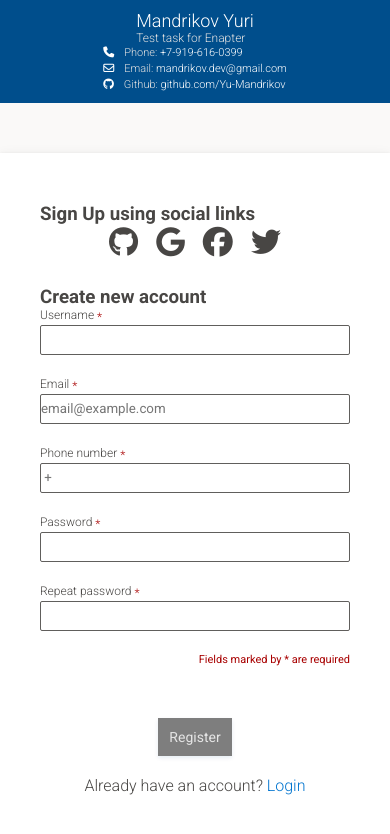
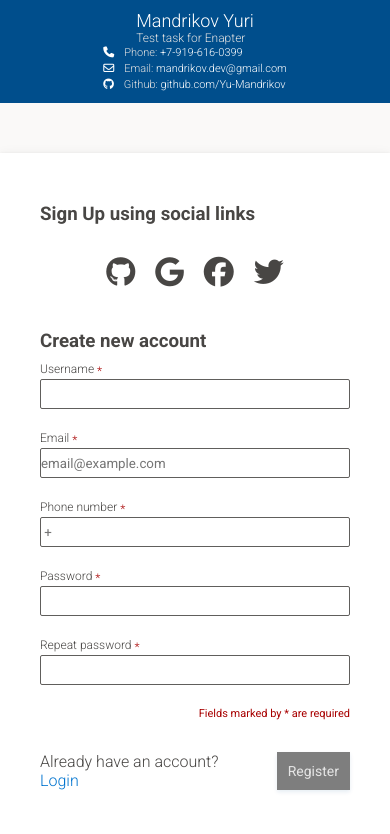
Before and after one commit to Yu-Mandrikov/enapter-test-task, a website built with webpack: page src/index.html in a window 390 px wide. Built offline with nearby package versions, Linux system fonts and the light colour scheme.

Commit message:
CSS improvements
fixed @media alignment

```diff
--- a/src/styles.css
+++ b/src/styles.css
@@ -111,22 +111,6 @@ body {
     color: #e0e0e0;
 }
 
-@media screen and (max-width: 500px) {
-    .header {
-        flex-direction: column;
-        padding: 10px 10px 10px 10px;
-        justify-content: space-around;
-    }
-
-    .header .contacts {
-        display: block;
-    }
-
-    .header .contacts li {
-        padding-left: 0;
-    }
-}
-
 .content {
     background-color: #605e5c;
     max-width: 500px;
@@ -152,25 +136,27 @@ body {
 
 .form h3 {
     margin-top: 10px;
+    margin-bottom: 10px;
 }
 
 .form__social {
     padding: 0;
+    margin: 10px 0;
     height: 6vh;
 }
 
 .form__social ul {
     display: flex;
-    justify-content: space-around;
+    justify-content: center;
     list-style: none;
-    margin: 0 60px 10px 60px;
+    margin: 10px auto;
     padding-inline-start: 0;
     font-size: 30px;
 }
 
 .form__social ul li {
-    padding-left: 5px;
-    padding-right: 5px;
+    padding-left: 20px;
+    padding-right: 20px;
 }
 
 .form__social ul li:hover {
@@ -298,7 +284,6 @@ body {
     transition: 1s;
 }
 
-
 @media screen and (max-width: 500px) {
     .header {
         flex-direction: column;
@@ -314,18 +299,24 @@ body {
         padding-left: 0;
     }
 
-    .form__reg--mock {
-        margin: 20px;
-        font-weight: lighter;
+    .form__social {
+        display: block;
+        padding: 0;
+        margin: 10px 0;
+        flex-direction: column;
+        height: auto;
+        justify-content: space-around;
     }
 
-    .form__reg--submit {
-        margin: 20px;
+    .form__social ul {
         display: flex;
-        flex-direction: column-reverse;
-        justify-content: space-around;
-        align-items: center;
+        flex-wrap: wrap;
+        min-width: 100px;
     }
 
-
+    .form__social ul li {
+        padding-left: 10px;
+        padding-right: 10px;
+        padding-bottom: 10px;
+    }
 }
```
